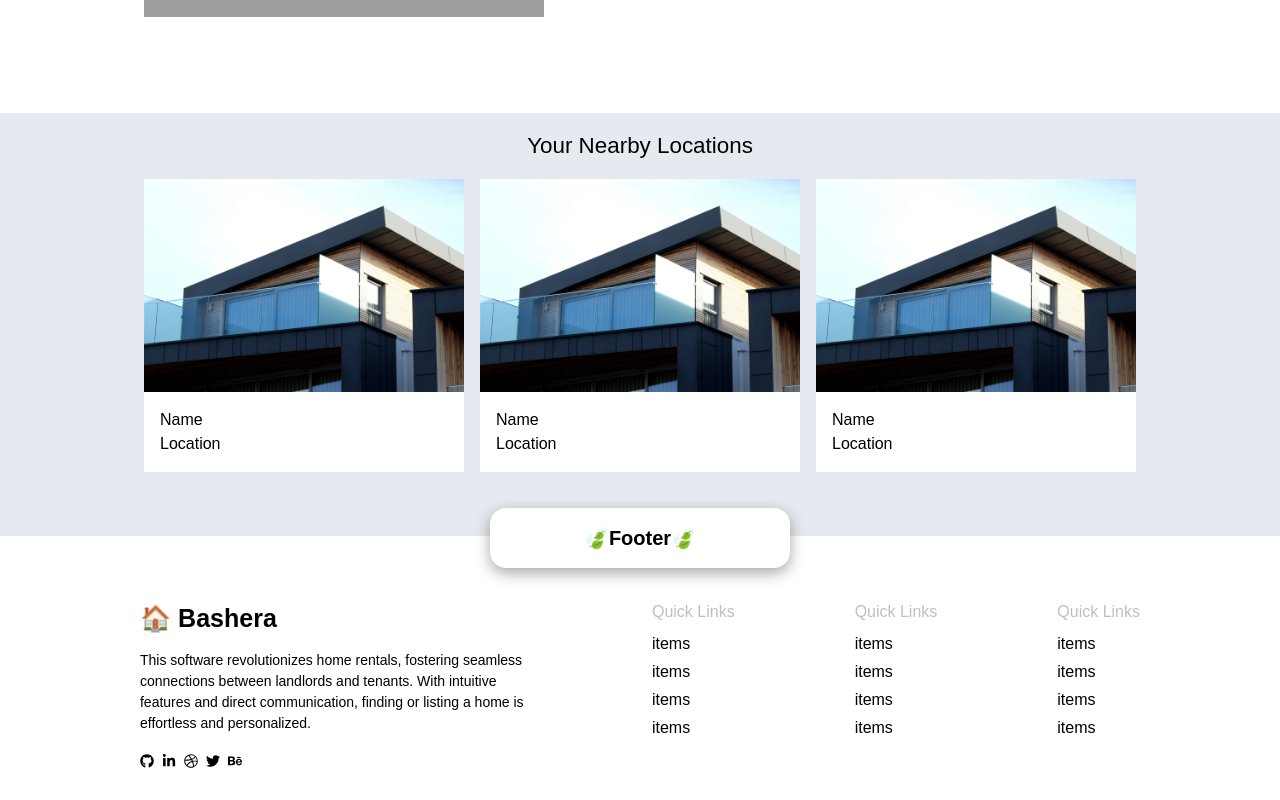
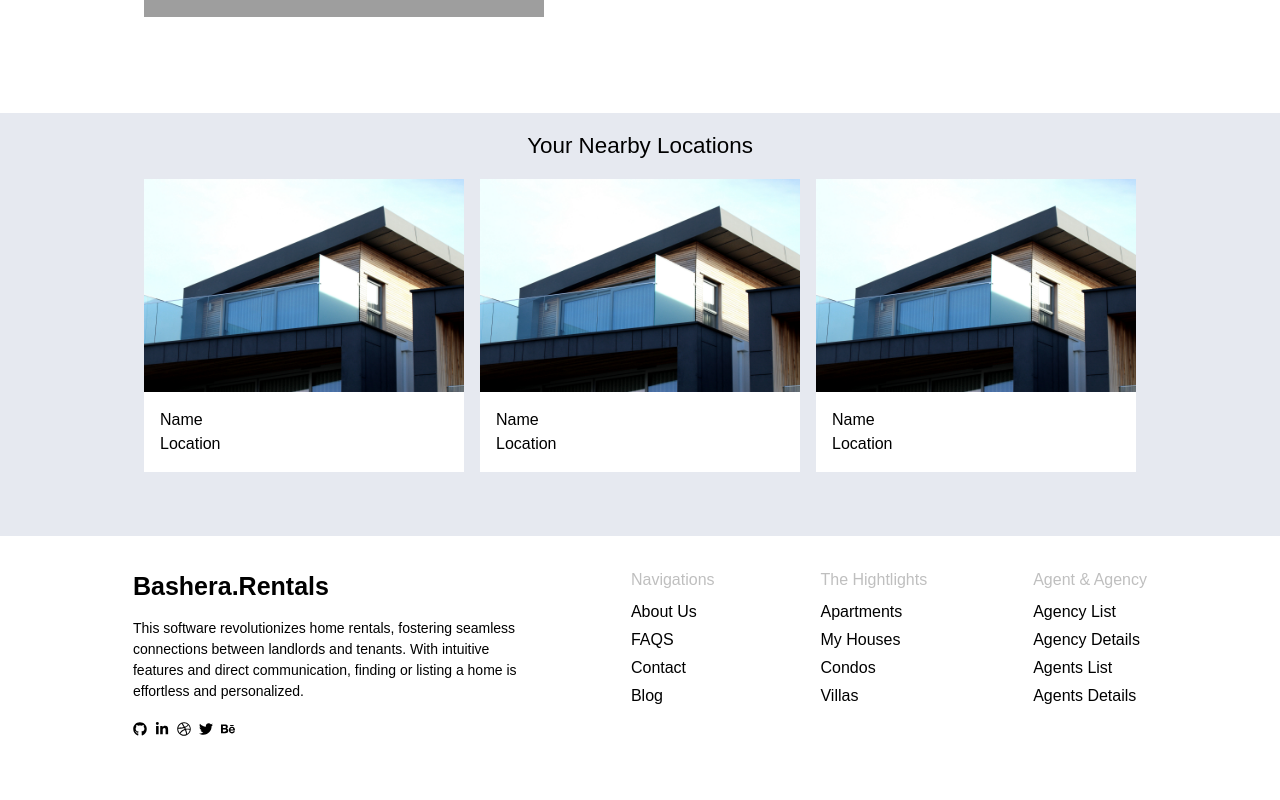
Before and after one commit to the-bipu/bashera-rentals-nextjs, a Next.js app in the folder frontend/: page / in a window 1280 px wide. Shown: the part 1664-2464 px from the top of the page. After the commit the page ends 2432 px from the top, so only its background shows below. Built offline with nearby package versions, Linux system fonts and the light colour scheme; grey boxes are pictures that could not be loaded.

Commit message:
Update Footer.jsx

```diff
--- a/frontend/common/components/Footer/Footer.jsx
+++ b/frontend/common/components/Footer/Footer.jsx
@@ -14,16 +14,11 @@ const Footer = () => {
 
   return (
     <div id='footer-main' className="md:w-full w-[90%] h-auto text-black md:px-[5rem] px-0 py-[2rem]">
-        <div className='h-auto flex items-center justify-center'>
-            <div id='footer-head' className='w-[300px] h-[60px] bg-white font-semibold text-[20px] flex items-center justify-center mt-[-60px] mb-8 rounded-2xl'>
-                🍃Footer🍃
-            </div>
-        </div>
         <div className='flex md:flex-row flex-col items-start justify-around flex-wrap md:p-0 p-6 md:gap-0 gap-6'>
             <div className='md:w-[35%] w-auto flex flex-col gap-3'>
                 <div className='flex flex-row items-center gap-1 text-[22px]'>
                     {/* <IoHome className='mb-1' />  */}
-                    <a href="/" className='text-[25px] font-bold text-black'>🏠 Bashera</a>
+                    <a href="/" className='text-[25px] font-bold text-black'>Bashera.Rentals</a>
                 </div>
                 {/* <div>Discover, Connect, Rent - Your Perfect Home Awaits!</div> */}
                 <div className='text-[14px]'>
@@ -38,30 +33,30 @@ const Footer = () => {
                 </div>
             </div>
             <div className='flex flex-col gap-2'>
-                <div className='text-[#bfbfbf] font-normal'>Quick Links</div>
+                <div className='text-[#bfbfbf] font-normal'>Navigations</div>
                 <div className='flex flex-col gap-1'>
-                    <a href='' className='font-normal text-[#000]'>items</a>
-                    <a href='' className='font-normal text-[#000]'>items</a>
-                    <a href='' className='font-normal text-[#000]'>items</a>
-                    <a href='' className='font-normal text-[#000]'>items</a>
+                    <a href='' className='font-normal text-[#000]'>About Us</a>
+                    <a href='' className='font-normal text-[#000]'>FAQS</a>
+                    <a href='' className='font-normal text-[#000]'>Contact</a>
+                    <a href='' className='font-normal text-[#000]'>Blog</a>
                 </div>
             </div>
             <div className='flex flex-col gap-2'>
-                <div className='text-[#bfbfbf] font-normal'>Quick Links</div>
+                <div className='text-[#bfbfbf] font-normal'>The Hightlights</div>
                 <div className='flex flex-col gap-1'>
-                    <a href='' className='font-normal text-[#000]'>items</a>
-                    <a href='' className='font-normal text-[#000]'>items</a>
-                    <a href='' className='font-normal text-[#000]'>items</a>
-                    <a href='' className='font-normal text-[#000]'>items</a>
+                    <a href='' className='font-normal text-[#000]'>Apartments</a>
+                    <a href='' className='font-normal text-[#000]'>My Houses</a>
+                    <a href='' className='font-normal text-[#000]'>Condos</a>
+                    <a href='' className='font-normal text-[#000]'>Villas</a>
                 </div>
             </div>
             <div className='flex flex-col gap-2'>
-                <div className='text-[#bfbfbf] font-normal'>Quick Links</div>
+                <div className='text-[#bfbfbf] font-normal'>Agent & Agency</div>
                 <div className='flex flex-col gap-1'>
-                    <a href='' className='font-normal text-[#000]'>items</a>
-                    <a href='' className='font-normal text-[#000]'>items</a>
-                    <a href='' className='font-normal text-[#000]'>items</a>
-                    <a href='' className='font-normal text-[#000]'>items</a>
+                    <a href='' className='font-normal text-[#000]'>Agency List</a>
+                    <a href='' className='font-normal text-[#000]'>Agency Details</a>
+                    <a href='' className='font-normal text-[#000]'>Agents List</a>
+                    <a href='' className='font-normal text-[#000]'>Agents Details</a>
                 </div>
             </div>
         </div>
```
